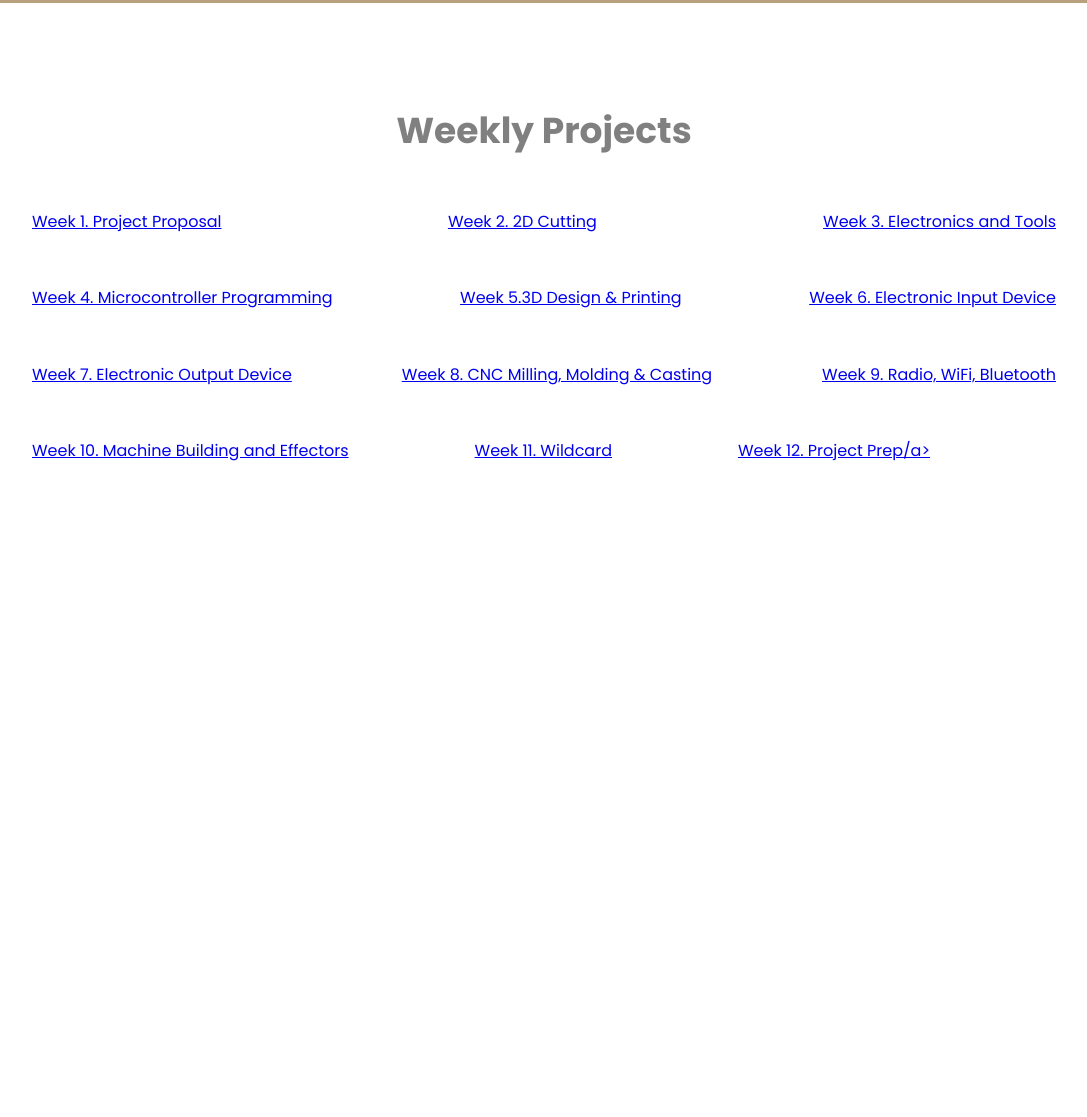
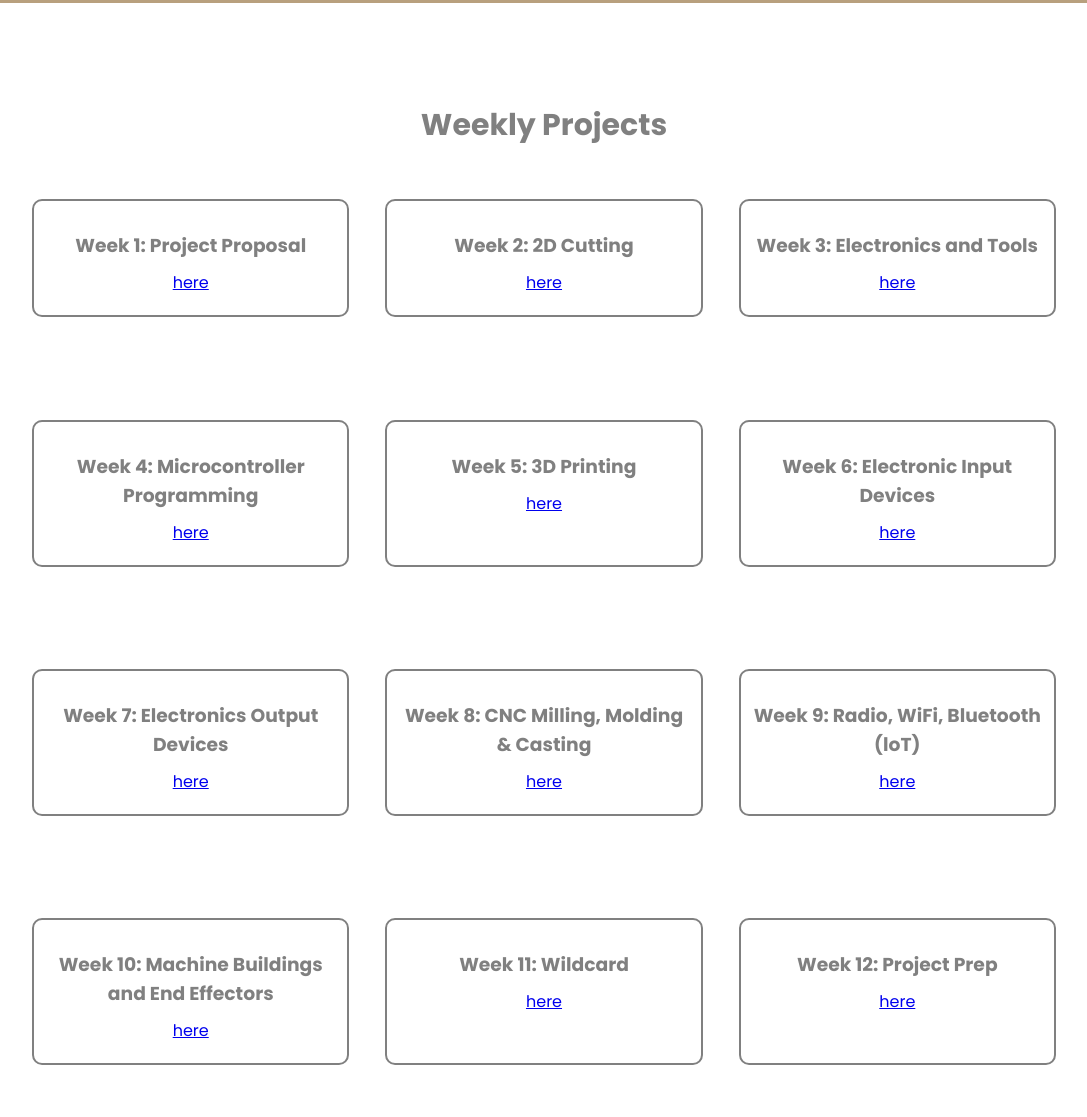
Before and after one commit to gaar24/PS75, a plain HTML site: page index.html in a window 1280 px wide. Shown: the part 342-1459 px from the top of the page, without its empty margins (96-1183 px from the left). Before the commit the page ends 805 px from the top, so only its background shows below. Drawn offline with Linux system fonts and the light colour scheme.

Commit message:
upadted changes

```diff
--- a/index.html
+++ b/index.html
@@ -31,60 +31,91 @@
 
 
 <!------------ course ------------->
-<section class="course" >
-  <h1>Weekly Projects </h1>
+
+<section class="course">
+  <h1> Weekly Projects </h1>
+
 
   <div class="row">
     <div class="course-col">
-    <a href="./01_intro/index.html"> Week 1. Project Proposal</a>
+      <h3> Week 1: Project Proposal</h3>
+      <a href="./01_intro/index.html"> here </a>
     </div>
+
  <div class="course-col">
-    <a href="./02_cutting/index.html"> Week 2. 2D Cutting</a>
+      <h3> Week 2: 2D Cutting </h3>
+       <a href="./02_cutting/index.html"> here </a>
      </div>
+
    <div class="course-col">
-    <a href="./01_intro/index.html"> Week 3. Electronics and Tools</a>
+      <h3> Week 3: Electronics and Tools </h3>
+      <a href="./03_electronicsandtools/index.html"> here </a>
+
     </div>
   </div>
 
  <div class="row">
     <div class="course-col">
-    <a href="./01_intro/index.html"> Week 4. Microcontroller Programming</a>
-  </div>
-   <div class="course-col">
-    <a href="./01_intro/index.html"> Week 5.3D Design & Printing </a>
-  </div>
-    <div class="course-col">
-    <a href="./01_intro/index.html"> Week 6. Electronic Input Device</a>
-  </div>
+      <h3> Week 4: Microcontroller Programming </h3>
+      <a href="./01_intro/index.html"> here </a>
     </div>
 
+ <div class="course-col">
+      <h3> Week 5: 3D Printing </h3>
+       <a href="./02_cutting/index.html"> here </a>
+     </div>
 
-<div class="row">
    <div class="course-col">
-    <a href="./01_intro/index.html"> Week 7. Electronic Output Device</a>
-  </div>
-   <div class="course-col">
-    <a href="./01_intro/index.html"> Week 8. CNC Milling, Molding & Casting </a>
-  </div>
-    <div class="course-col">
-    <a href="./01_intro/index.html"> Week 9. Radio, WiFi, Bluetooth</a>
+      <h3> Week 6: Electronic Input Devices </h3>
+      <a href="./03_electronicsandtools/index.html"> here </a>
     </div>
   </div>
 
 <div class="row">
     <div class="course-col">
-    <a href="./01_intro/index.html"> Week 10. Machine Building and Effectors</a>
+      <h3> Week 7: Electronics Output Devices </h3>
+      <a href="./01_intro/index.html"> here </a>
     </div>
+
  <div class="course-col">
-    <a href="./01_intro/index.html"> Week 11. Wildcard </a>
+      <h3> Week 8: CNC Milling, Molding & Casting</h3>
+       <a href="./02_cutting/index.html"> here </a>
      </div>
+
    <div class="course-col">
-    <a href="./01_intro/index.html"> Week 12. Project Prep/a>
+      <h3> Week 9: Radio, WiFi, Bluetooth (loT) </h3>
+      <a href="./03_electronicsandtools/index.html"> here </a>
+    </div>
+  </div>
+
+  <div class="row">
+    <div class="course-col">
+      <h3> Week 10: Machine Buildings and End Effectors </h3>
+      <a href="./01_intro/index.html"> here </a>
+    </div>
+
+ <div class="course-col">
+      <h3> Week 11: Wildcard</h3>
+       <a href="./02_cutting/index.html"> here </a>
+     </div>
+
+   <div class="course-col">
+      <h3> Week 12: Project Prep </h3>
+      <a href="./03_electronicsandtools/index.html"> here </a>
     </div>
   </div>
 
 
 
 
+</section>
+
+
+
+
+
+
+
+
 </body>
 </html>
--- a/style.css
+++ b/style.css
@@ -1,3 +1,5 @@
+/*------- Introduction ------ */
+
 *{
 	margin: 0;
 	padding: 0;
@@ -81,35 +83,42 @@ nav{
 	padding-top:100px;
 }
 h1{
-	font-size:36px;
+	font-size:30px;
 	font-weight:600;
 	color: gray;
 }
+
 .row{
 	margin-top:5%;
 	display:flex;
 	justify-content:space-between;
-	color:grey;
 }
 
-course-col{
-	display:inline-block;
+.course-col{
+	display: inline-block;
 	text-decoration: none;
 	color: gray;
-	border:2px solid gray;
-	padding:20px 12px;
-	font-size:13px;
-	bacground:transparent;
-	position:relative;
-	cursor:pointer;
-	transition:0.5s;
+	border: 2px solid gray;
+	flex-basis: 31%;
+	background: trasnparemt;
+	border-radius: 10px;
+	margin-bottom: 5%;
+	padding: 20px 12px;
+	box-sizing: border-box;
+	transition: 0.5s;
+}
+
+h3{
+	text-align: center;
+	font-weight: 600;
+	margin: 10px 0;
+
 }
 
 .course-col:hover{
 	box-shadow: 0 0 20px 0px rgba(0, 0, 0, 0.2);
 	color: #b8a07e;
 }
-
 
 
 
```
Also changed, not shown: 02_cutting/index.html (+57 -7 lines), 02_cutting/cutting.png (added), 2 other files. Lines whose indentation alone changed are shown as unchanged.
